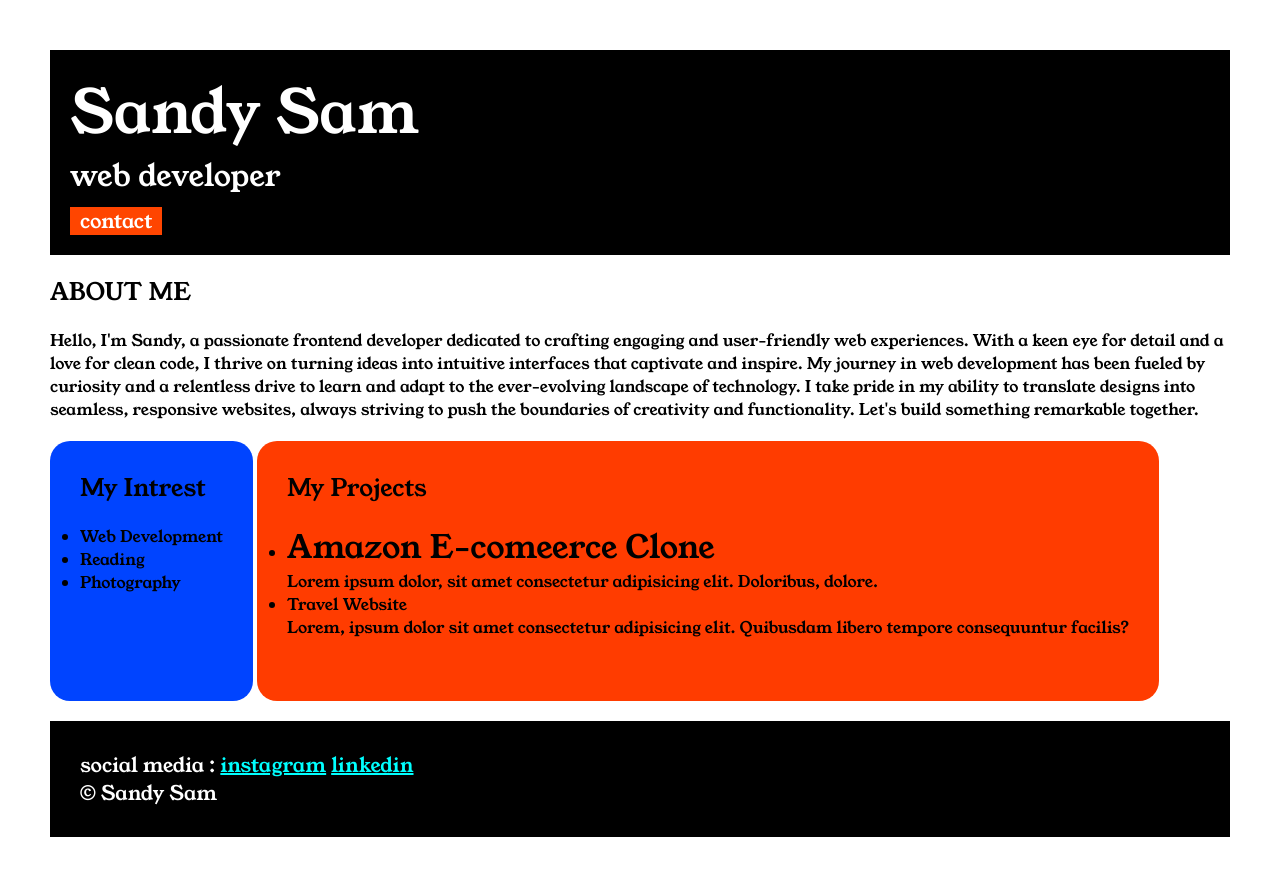
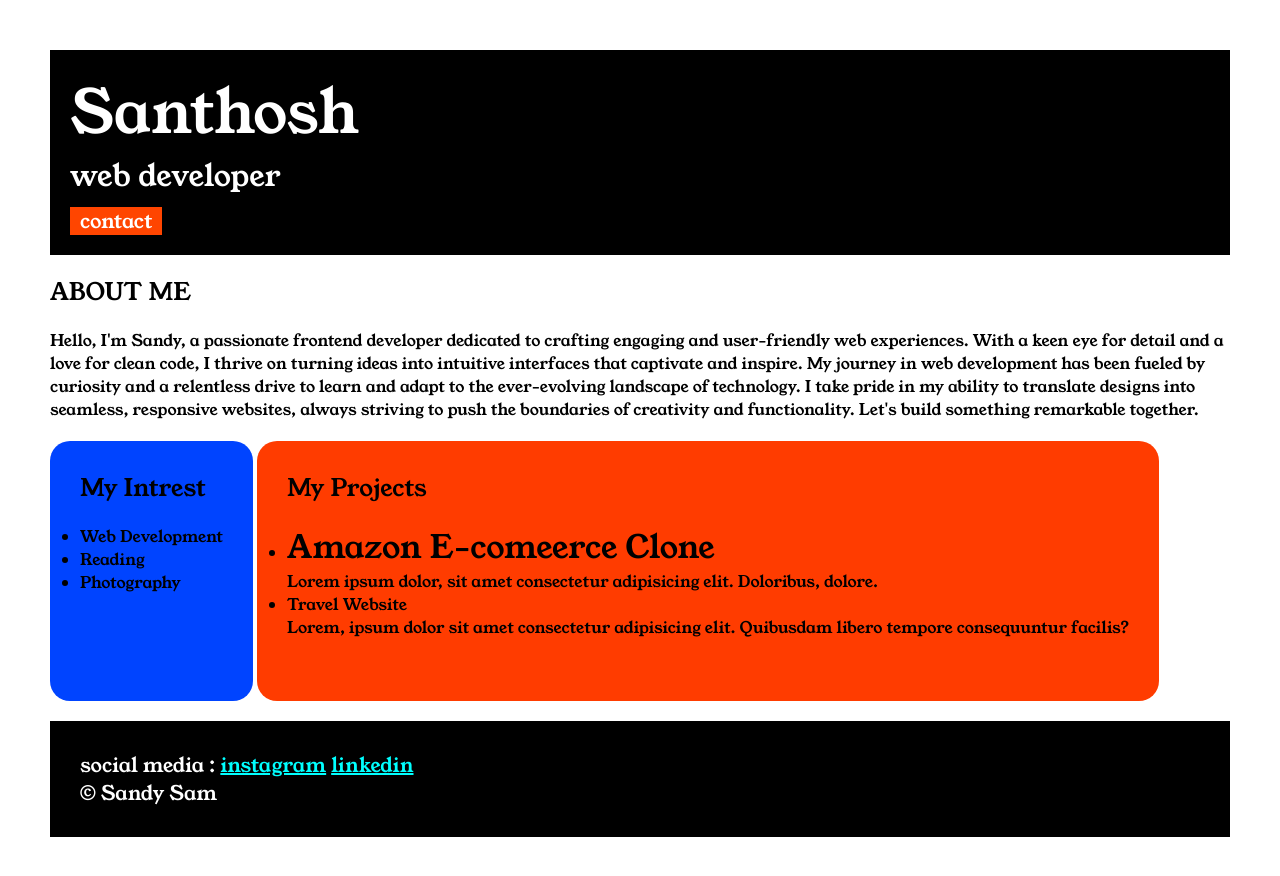
Before and after one commit to Santhosh007sabdy/Sandys-portfolio-website, a plain HTML site: page index.html in a window 1280 px wide. Drawn offline with Linux system fonts and the light colour scheme; a web font is replaced by a local one.

Commit message:
Update index.html
NAME

```diff
--- a/index.html
+++ b/index.html
@@ -16,7 +16,7 @@
 <body>
     <div class="container">
         <div class="section-one">
-            <h1 class="section-one__name"> Sandy Sam </h1>
+            <h1 class="section-one__name"> Santhosh </h1>
             <p class="section-one__role">web developer</p>
             <a href="contactport.html" class="section-one__contact">contact</a>
         </div>
```
